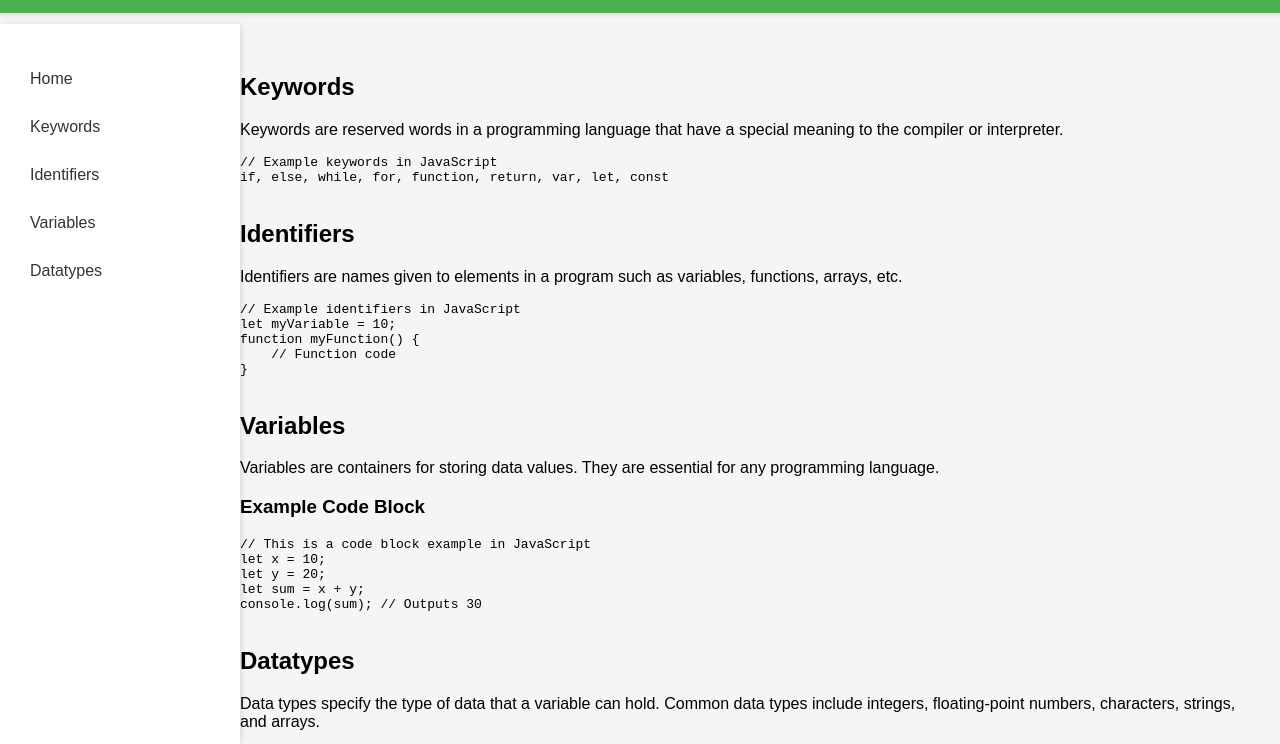
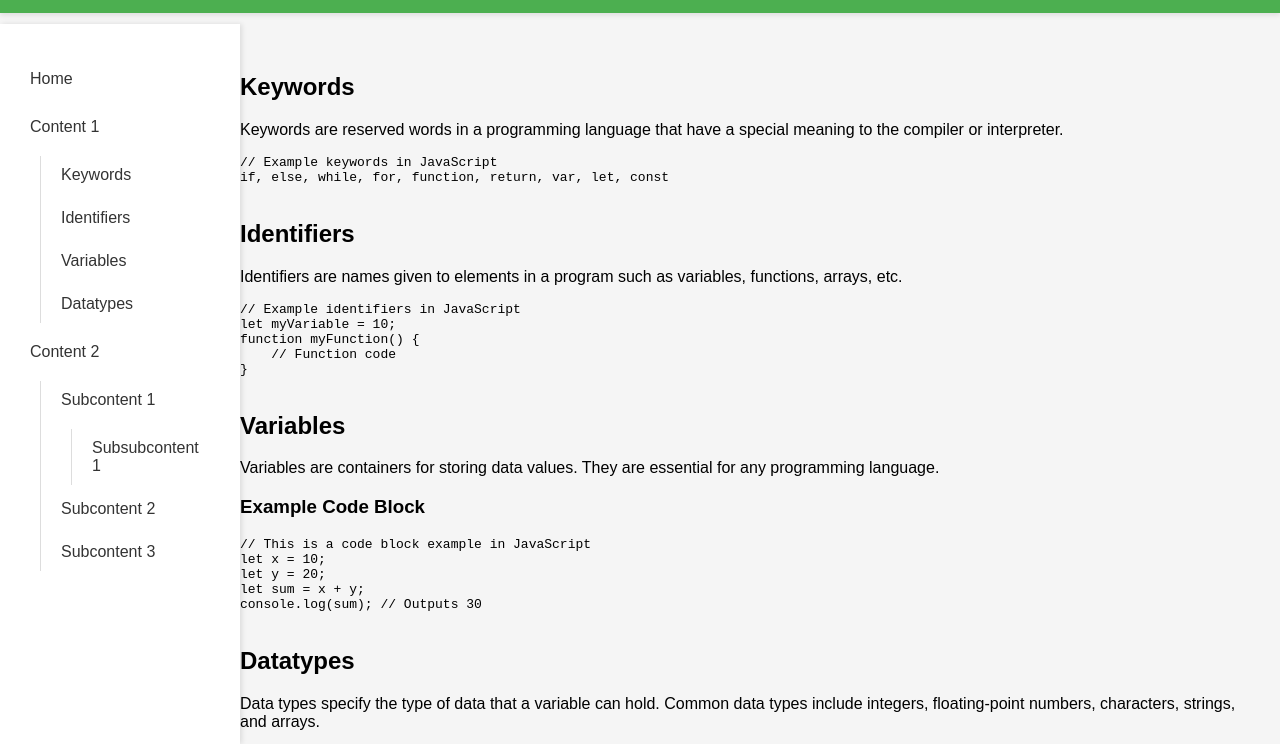
Before and after one commit to lifelonglearnerPM/InterviewPreparation, a plain HTML site: page html/content1.html in a window 1280 px wide. Shown: the part 56-800 px from the top of the page. Drawn offline with Linux system fonts and the light colour scheme.

Commit message:
0.02 nav pane
nav pane to list contents and sub contents

```diff
--- a/css/styles.css
+++ b/css/styles.css
@@ -77,6 +77,17 @@ nav ul li a:hover {
     background-color: #ddd;
 }
 
+nav ul ul {
+    margin-left: 20px;
+    margin-top: 10px;
+    border-left: 1px solid #ddd;
+    padding-left: 10px;
+}
+
+nav ul ul li {
+    margin: 5px 0;
+}
+
 main {
     flex: 1;
     padding: 20px;
--- a/html/content1.html
+++ b/html/content1.html
@@ -15,11 +15,28 @@
         <nav id="nav-pane">
             <ul>
                 <li><a href="index.html">Home</a></li>
-                <li><a href="#keywords">Keywords</a></li>
-                <li><a href="#identifiers">Identifiers</a></li>
-                <li><a href="#variables">Variables</a></li>
-                <li><a href="#datatypes">Datatypes</a></li>
-                <!-- Add more links as needed -->
+                <li>
+                    <a href="content1.html">Content 1</a>
+                    <ul>
+                        <li><a href="#keywords">Keywords</a></li>
+                        <li><a href="#identifiers">Identifiers</a></li>
+                        <li><a href="#variables">Variables</a></li>
+                        <li><a href="#datatypes">Datatypes</a></li>
+                    </ul>
+                </li>
+                <li>
+                    <a href="content2.html">Content 2</a>
+                    <ul>
+                        <li><a href="#subcontent1">Subcontent 1</a>
+                            <ul>
+                                <li><a href="#subsubcontent1">Subsubcontent 1</a></li>
+                            </ul>
+                        </li>
+                        <li><a href="#subcontent2">Subcontent 2</a></li>
+                        <li><a href="#subcontent3">Subcontent 3</a></li>
+                    </ul>
+                </li>
+                <!-- Add more contents as needed -->
             </ul>
         </nav>
         <main id="main-content">
```
